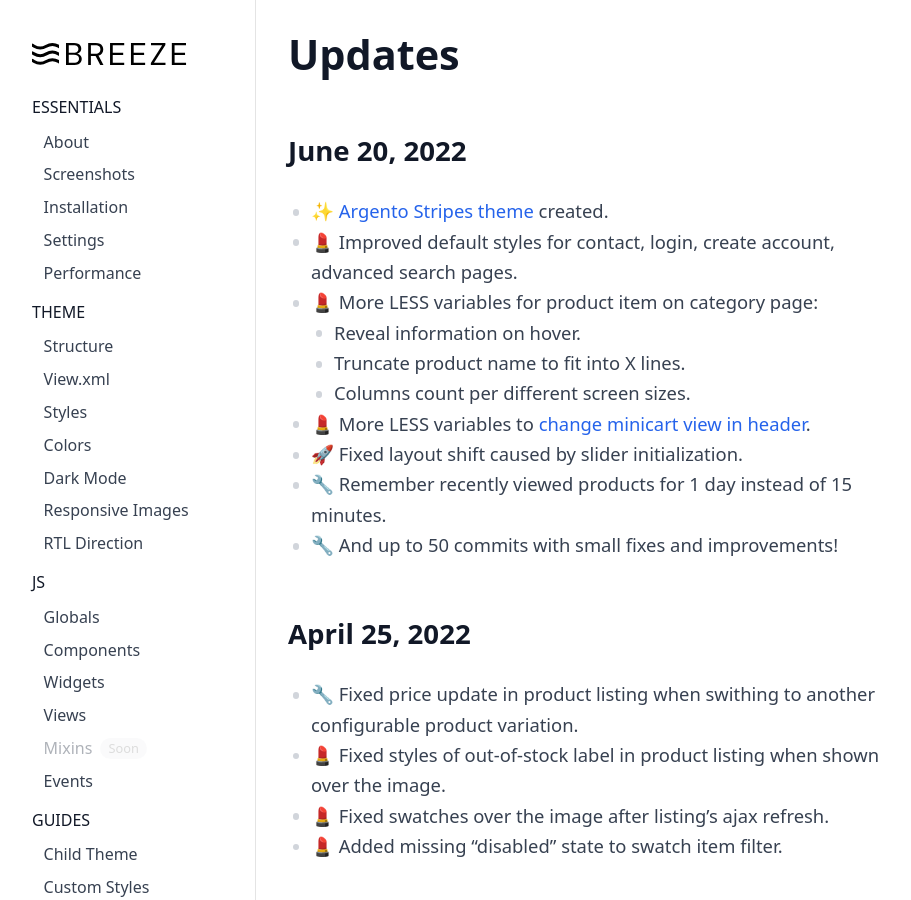
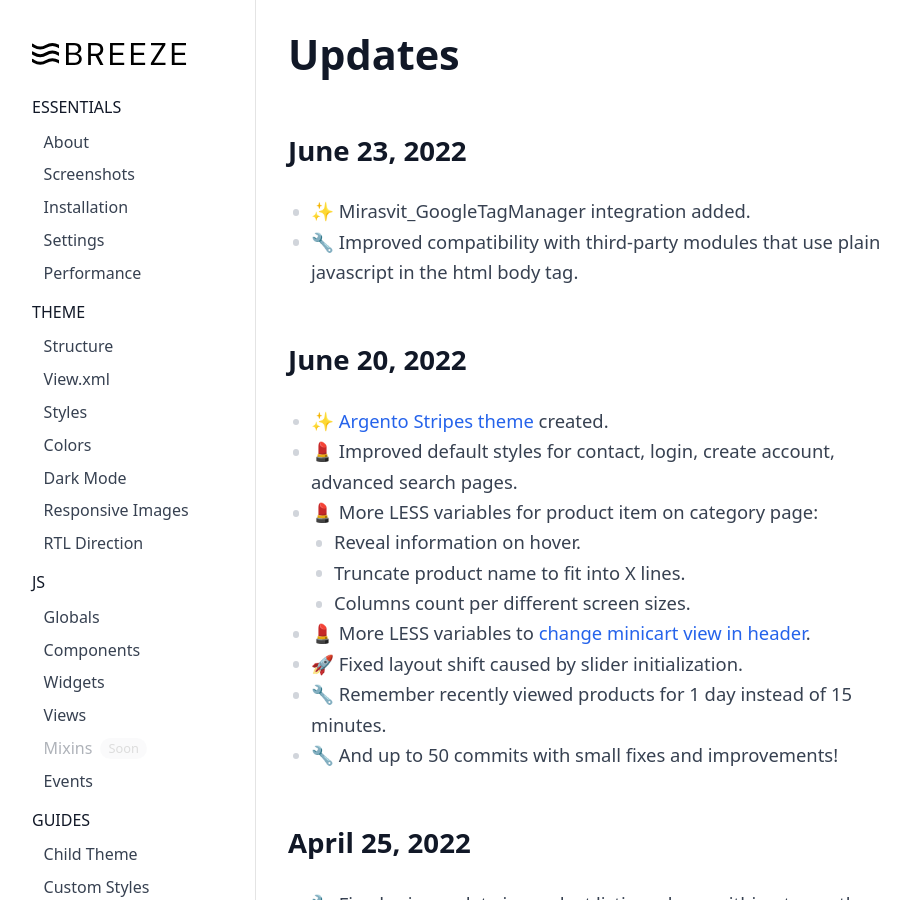
Before and after one commit to breezefront/breezefront.com, a Jekyll site: the page built from collections/_misc/updates.md, in a window 1280 px wide and 900 px high. Shown: the whole window, without its empty margins (0-911 px from the left). Built offline with Jekyll 4.4.1, drawn with Linux system fonts in a browser that asks for light colours.

Commit message:
New version changelog

```diff
--- a/collections/_misc/updates.md
+++ b/collections/_misc/updates.md
@@ -6,6 +6,12 @@ order: 50
 ---
 
 # Updates
+
+## June 23, 2022
+
+ -  ✨ Mirasvit_GoogleTagManager integration added.
+ -  🔧 Improved compatibility with third-party modules that use plain javascript
+    in the html body tag.
 
 ## June 20, 2022
 
```
